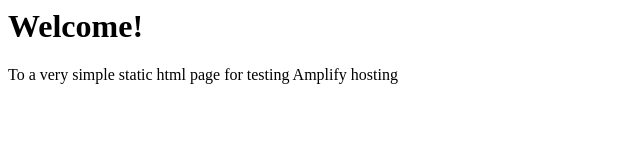
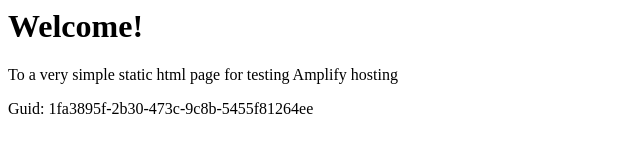
Before and after one commit to aws-aemilia-bah/Github-PR-Commit-Integration-Test-DoNotTouch-Gith-OKSLNVO2-v1-prod-me-south-1, a website: page src/index.html in a window 1280 px wide. Shown: the whole page, without its empty margins (0-640 px from the left). Drawn offline with Linux system fonts and the light colour scheme.

Commit message:
commit from integ tests

```diff
--- a/src/index.html
+++ b/src/index.html
@@ -1,3 +1,5 @@
+
+
 <html lang="en">
 
 <head>
@@ -10,6 +12,6 @@
 <body>
     <h1>Welcome!</h1>
     <p>To a very simple static html page for testing Amplify hosting</p>
-</body>
+    <p>Guid: 1fa3895f-2b30-473c-9c8b-5455f81264ee</p></body>
 
 </html>
```
